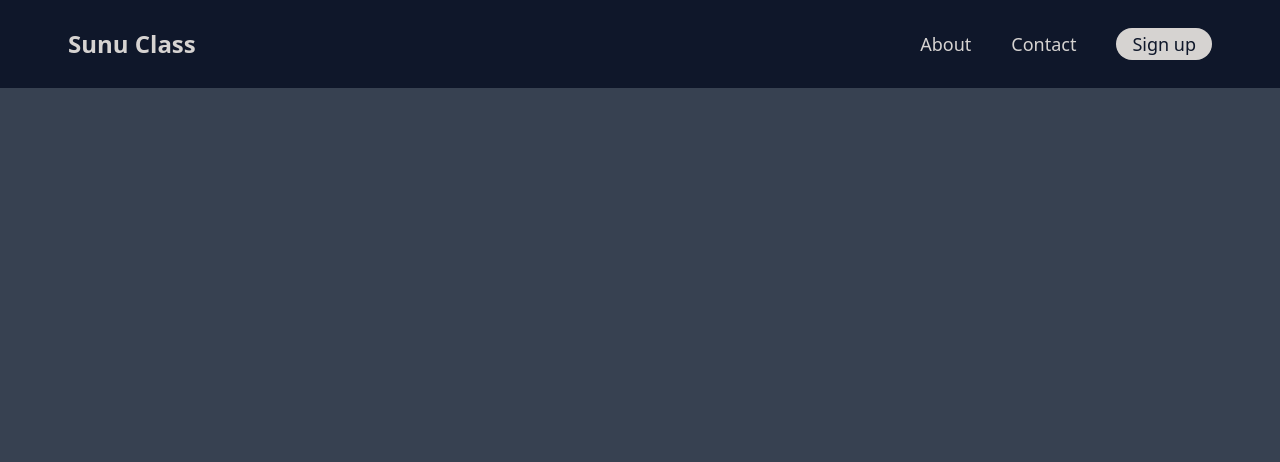
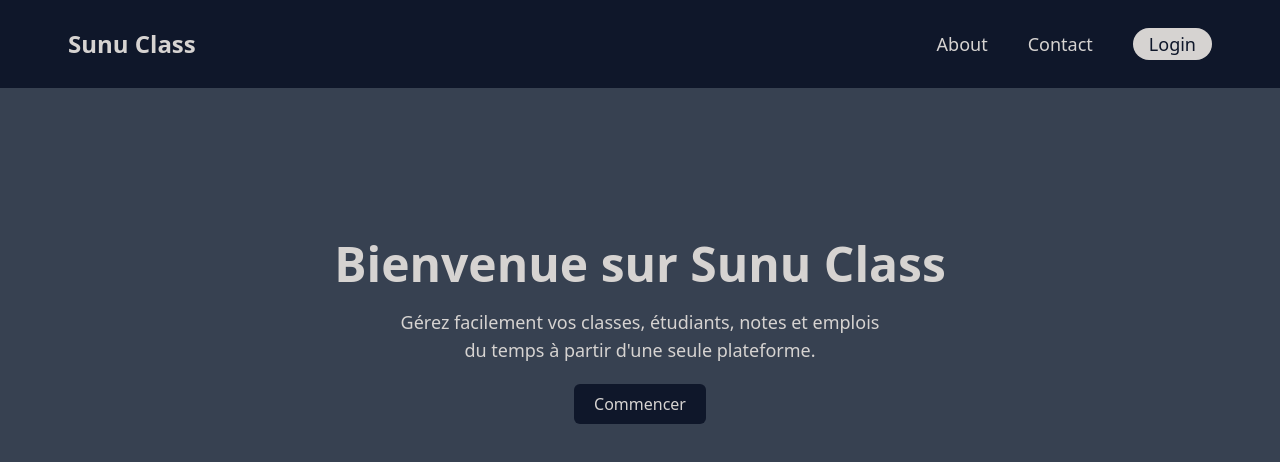
Before and after one commit to tidianecs/ClassManagement, an Angular app: page / in a window 1280 px wide. Shown: the top 462 px of the page. Built offline with nearby package versions, Linux system fonts and the light colour scheme.

Commit message:
Adding the full Home page and modify a little bit the navbar

```diff
--- a/src/app/app.component.html
+++ b/src/app/app.component.html
@@ -7,6 +7,7 @@
 </head>
 <body>
   <app-header></app-header>
+  <app-home></app-home>
 </body>
 </html>
 <router-outlet></router-outlet>
--- a/src/app/app.module.ts
+++ b/src/app/app.module.ts
@@ -4,11 +4,13 @@ import { BrowserModule } from '@angular/platform-browser';
 import { AppRoutingModule } from './app-routing.module';
 import { AppComponent } from './app.component';
 import { HeaderComponent } from './header/header.component';
+import { HomeComponent } from './home/home.component';
 
 @NgModule({
   declarations: [
     AppComponent,
-    HeaderComponent
+    HeaderComponent,
+    HomeComponent
   ],
   imports: [
     BrowserModule,
--- a/src/app/header/header.component.html
+++ b/src/app/header/header.component.html
@@ -4,6 +4,6 @@
     <nav>
         <a href="" class="text-lg text-stone-300 font-medium no-underline ml-10 relative after:content-[''] after:absolute after:left-0 after:bottom-0 after:w-0 hover:after:w-full after:h-[2px] after:bg-stone-300 after:transition-all after:duration-300">About</a>
         <a href="" class="text-lg text-stone-300 font-medium no-underline ml-10 relative after:content-[''] after:absolute after:left-0 after:bottom-0 after:w-0 hover:after:w-full after:h-[2px] after:bg-stone-300 after:transition-all after:duration-300">Contact</a>
-        <a href="" class="text-lg text-slate-900 font-medium no-underline ml-10 mr-10 relative rounded-full bg-stone-300 pr-4 pl-4 pt-1 pb-1 hover:opacity-50 hover:text-gray-700 after:transition-colors after:duration-700">Sign up</a>
+        <a href="" class="text-lg text-slate-900 font-medium no-underline ml-10 mr-10 relative rounded-full bg-stone-300 pr-4 pl-4 pt-1 pb-1 hover:opacity-50 hover:text-gray-700 after:transition-colors after:duration-700">Login</a>
     </nav>
 </header>
--- /dev/null
+++ b/src/app/home/home.component.html
@@ -0,0 +1,7 @@
+<div class="text-center mt-60 space-y-5">
+    <h1 class="text-stone-300 text-5xl font-semibold">Bienvenue sur Sunu Class</h1>
+    <p class="text-stone-300 text-lg">Gérez facilement vos classes, étudiants, notes et emplois <br> du temps à partir d'une seule plateforme. </p>
+    <button class="bg-slate-900 rounded-md h-10 transition-transform hover:scale-105 hover:shadow-lg">
+        <a href="" class="m-5 text-stone-300">Commencer</a>
+    </button>
+</div>
```
Also changed, not shown: src/app/home/home.component.ts (added, +10 -0 lines), src/app/home/home.component.css (added), 1 other file (tests, documents, lock files or other folders).
